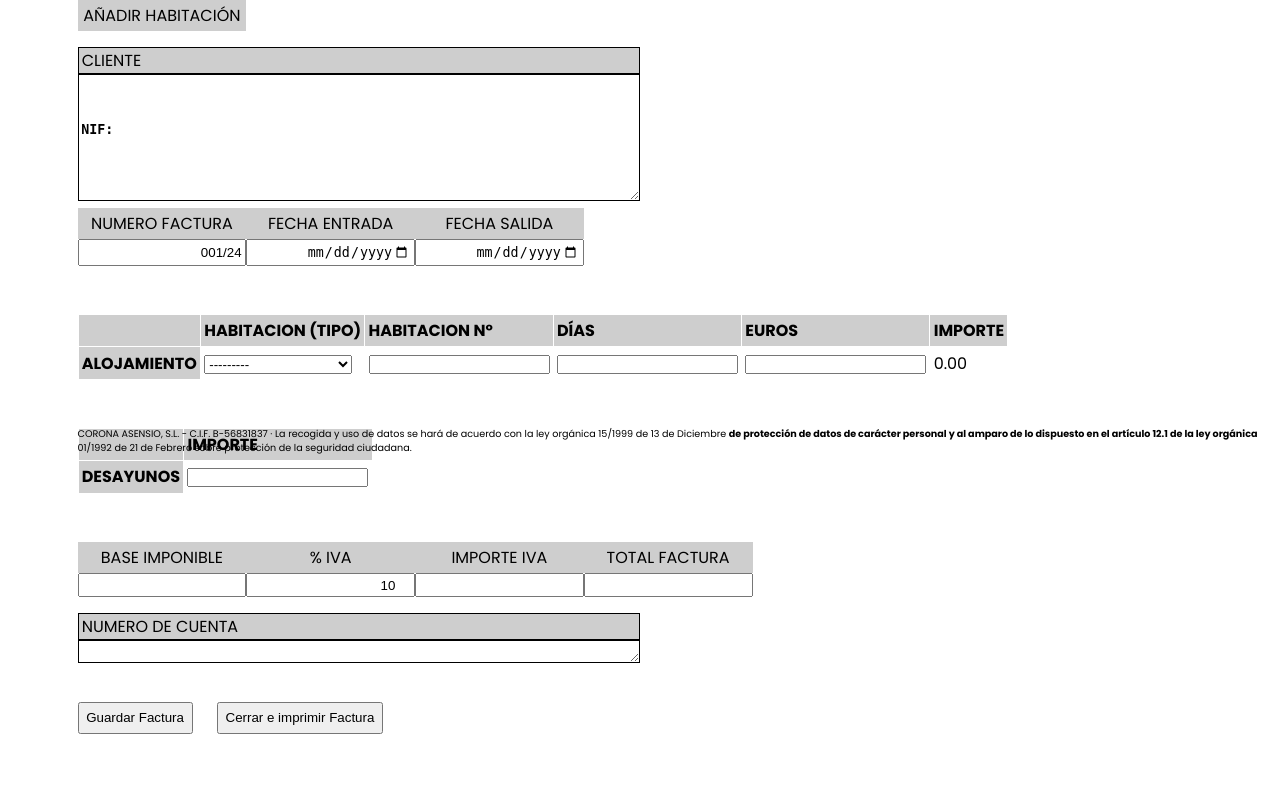
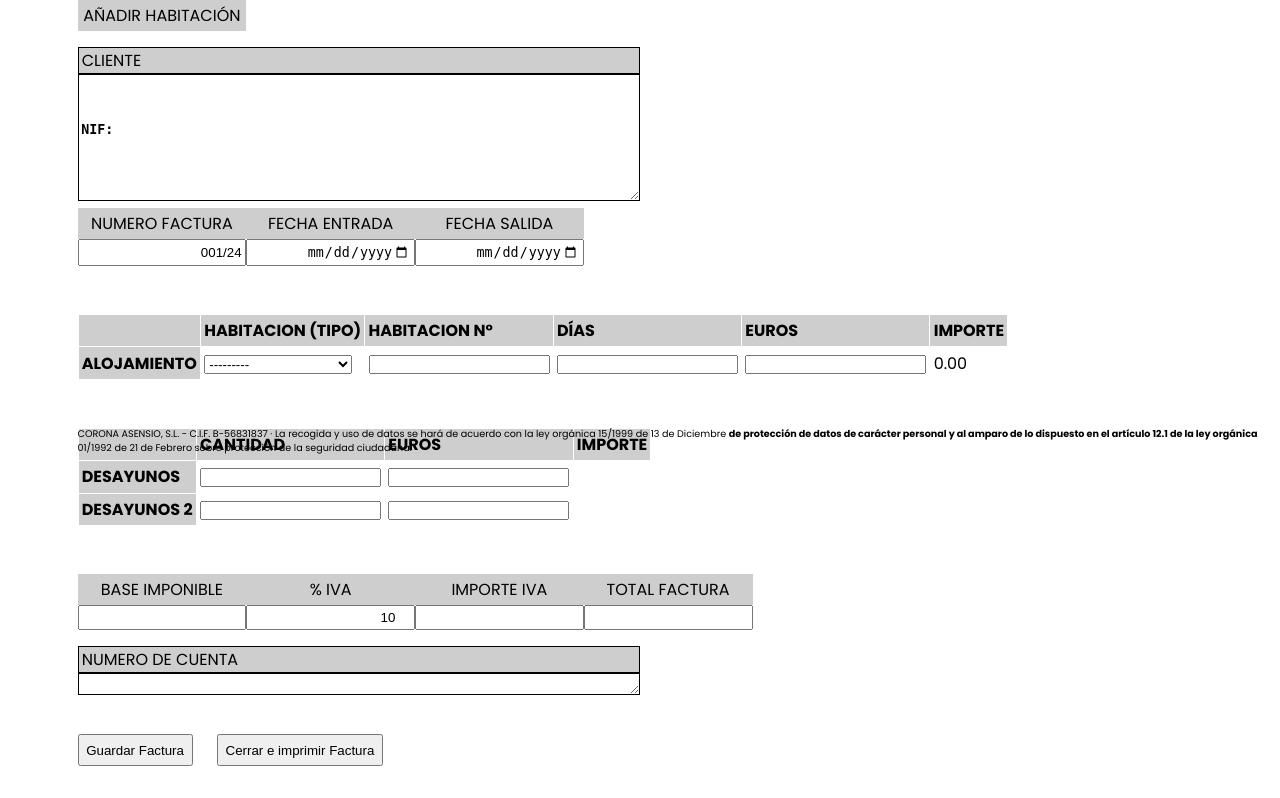
Before and after one commit to mlevitorresv/FacturacionSW, a Django app: page /facturas/nueva in a window 1280 px wide. Shown: the part 345-1143 px from the top of the page. Before the commit the page ends 1079 px from the top, so only its background shows below. Run offline with Django 5.2, Linux system fonts and the light colour scheme; data that the repository does not hold is empty; some web fonts are replaced.

Commit message:
campos de desayuno añadidos en templates

```diff
--- a/FacturacionSW/CoronaCastilla/templates/crearFactura.html
+++ b/FacturacionSW/CoronaCastilla/templates/crearFactura.html
@@ -84,6 +84,8 @@
             <thead class="plantilla__form__tabla__thead">
                 <tr class="plantilla__form__tabla__thead__trow">
                     <td class="plantilla__form__tabla__thead__trow__tdata"></td>
+                    <td class="plantilla__form__tabla__thead__trow__tdata">CANTIDAD</td>
+                    <td class="plantilla__form__tabla__thead__trow__tdata">EUROS</td>
                     <td class="plantilla__form__tabla__thead__trow__tdata">IMPORTE</td>
                 </tr>
             </thead>
@@ -91,10 +93,26 @@
                 <tr class="plantilla__form__tabla__tbody__trow">
                     <td class="plantilla__form__tabla__tbody__trow__tdata">DESAYUNOS</td>
                     <td class="plantilla__form__tabla__tbody__trow__tdata">
+                        {{ form.desayuno_cantidad }}
+                    </td>
+                    <td class="plantilla__form__tabla__tbody__trow__tdata">
                         {{ form.desayuno_precio }}
                     </td>
+                    <td class="plantilla__form__tabla__tbody__trow__tdata" id="desayunoTotal"></td>
+
+                </tr>
+                <tr class="plantilla__form__tabla__tbody__trow">
+                    <td class="plantilla__form__tabla__tbody__trow__tdata">DESAYUNOS 2</td>
+                    <td class="plantilla__form__tabla__tbody__trow__tdata">
+                        {{ form.desayuno2_cantidad }}
+                    </td>
+                    <td class="plantilla__form__tabla__tbody__trow__tdata">
+                        {{ form.desayuno2_precio }}
+                    </td>
+                    <td class="plantilla__form__tabla__tbody__trow__tdata" id="desayuno2Total"></td>
                 </tr>
             </tbody>
+
         </table>
 
         <div class="plantilla__form__articulos">
```
Also changed, not shown: FacturacionSW/CoronaCastilla/templates/gestionarFactura.html (+17 -0 lines).
